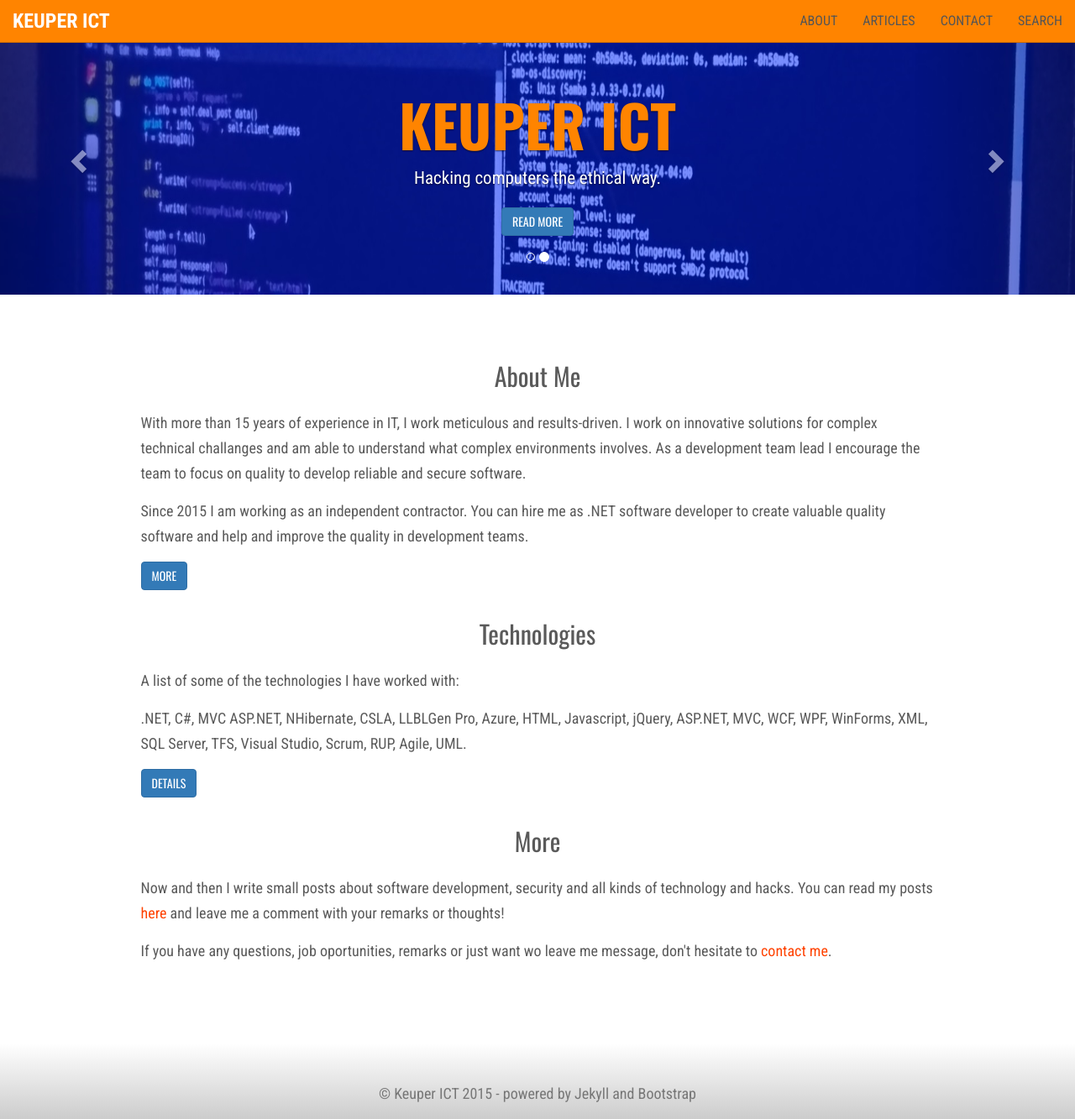
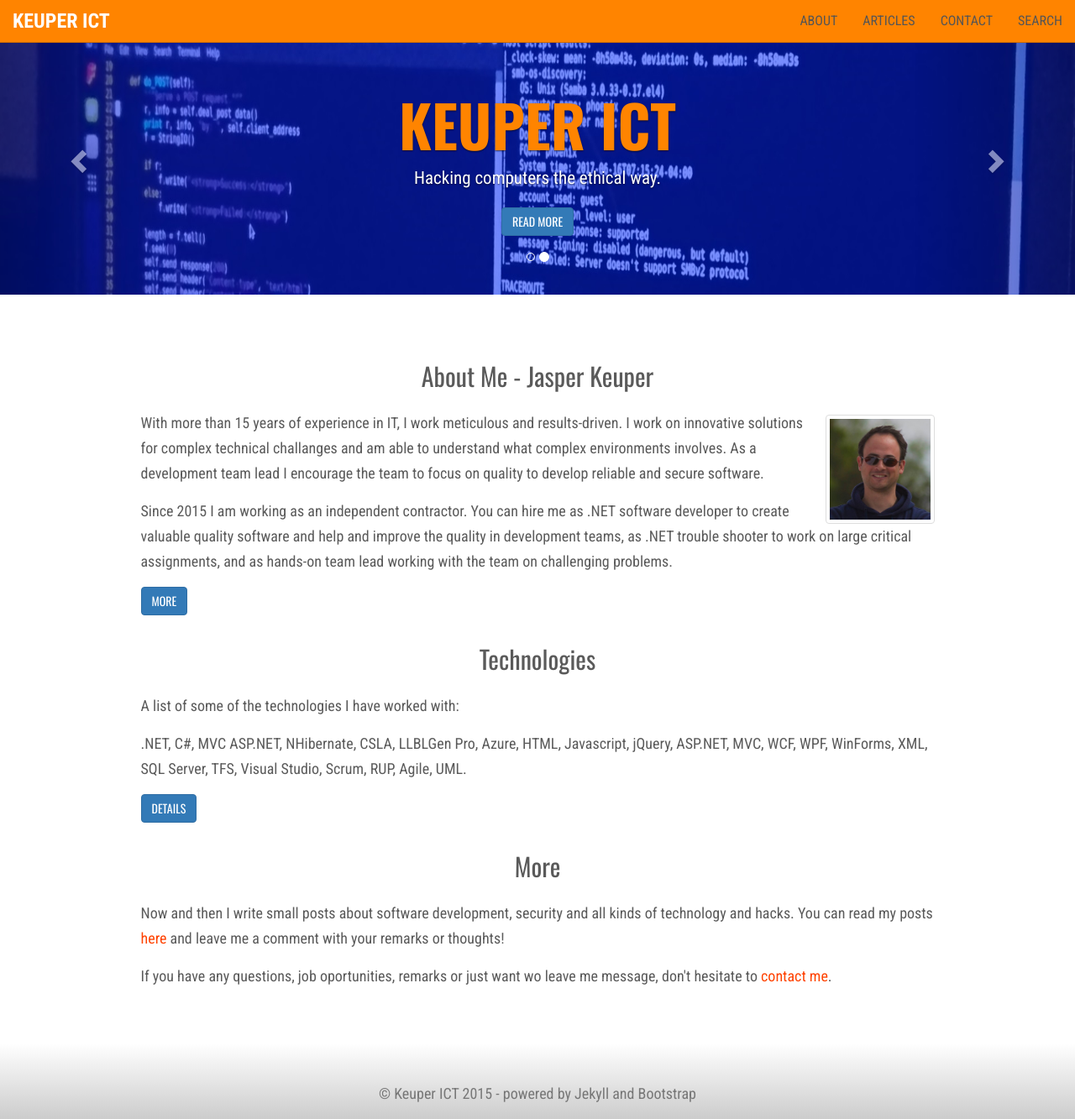
Before and after one commit to jkeuper/jkeuper.github.io, a Jekyll site: the page built from index.html, in a window 1280 px wide and 1333 px high. Shown: the whole window at 84% size. Built offline with Jekyll 4.4.1, drawn with Linux system fonts in a browser that asks for light colours; nearby versions of some CDN libraries; the list of posts is cut into pages by our own code.

Commit message:
Updated category pages, added photo of me, updated index text, fixing open graph tags.

```diff
--- a/_layouts/category.html
+++ b/_layouts/category.html
@@ -8,6 +8,11 @@ layout: default
             Filed Under <label class="text-muted">#{{ page.tag }}</label>
         </span>
     </h1>
+    {% if page.description %}
+    <p class="lead">
+    {{ page.description }}
+    </p>
+    {% endif %}
 </div>
 
 <main>
--- a/index.html
+++ b/index.html
@@ -6,12 +6,18 @@ title: Home
 <article>
     <div class="container">
         <div class="row text-center">
-            <h2>About Me</h2>
+            <h2>About Me - Jasper Keuper</h2>
         </div>
         <div class="row">
             <div class="col-md-10 col-md-offset-1">
-                <p>With more than 15 years of experience in IT, I work meticulous and results-driven. I work on innovative solutions for complex technical challanges and am able to understand what complex environments involves. As a development team lead I encourage the team to focus on quality to develop reliable and secure software.</p>
-                <p>Since 2015 I am working as an independent contractor. You can hire me as .NET software developer to create valuable quality software and help and improve the quality in development teams.</p>
+                <p>
+                <img src="{{ "/images/me.jpg" | prepend: site.baseurl }}" alt="Me" class="media pull-right img-thumbnail" style="width: 130px;">
+                With more than 15 years of experience in IT, I work meticulous and results-driven. I work on innovative solutions for
+                complex technical challanges and am able to understand what complex environments involves. As a development team
+                lead I encourage the team to focus on quality to develop reliable and secure software.</p>
+                <p>Since 2015 I am working as an independent contractor. You can hire me as .NET software developer to create
+                valuable quality software and help and improve the quality in development teams, as .NET trouble shooter to
+                work on large critical assignments, and as hands-on team lead working with the team on challenging problems.</p>
                 <p><a class="btn  btn-primary" href="/about/" role="button">More</a></p>
             </div>
         </div>
```
Also changed, not shown: _category/development.md (+2 -0 lines), _category/other.md (+1 -0 lines), _category/security.md (+2 -0 lines), images/me.jpg (added).
